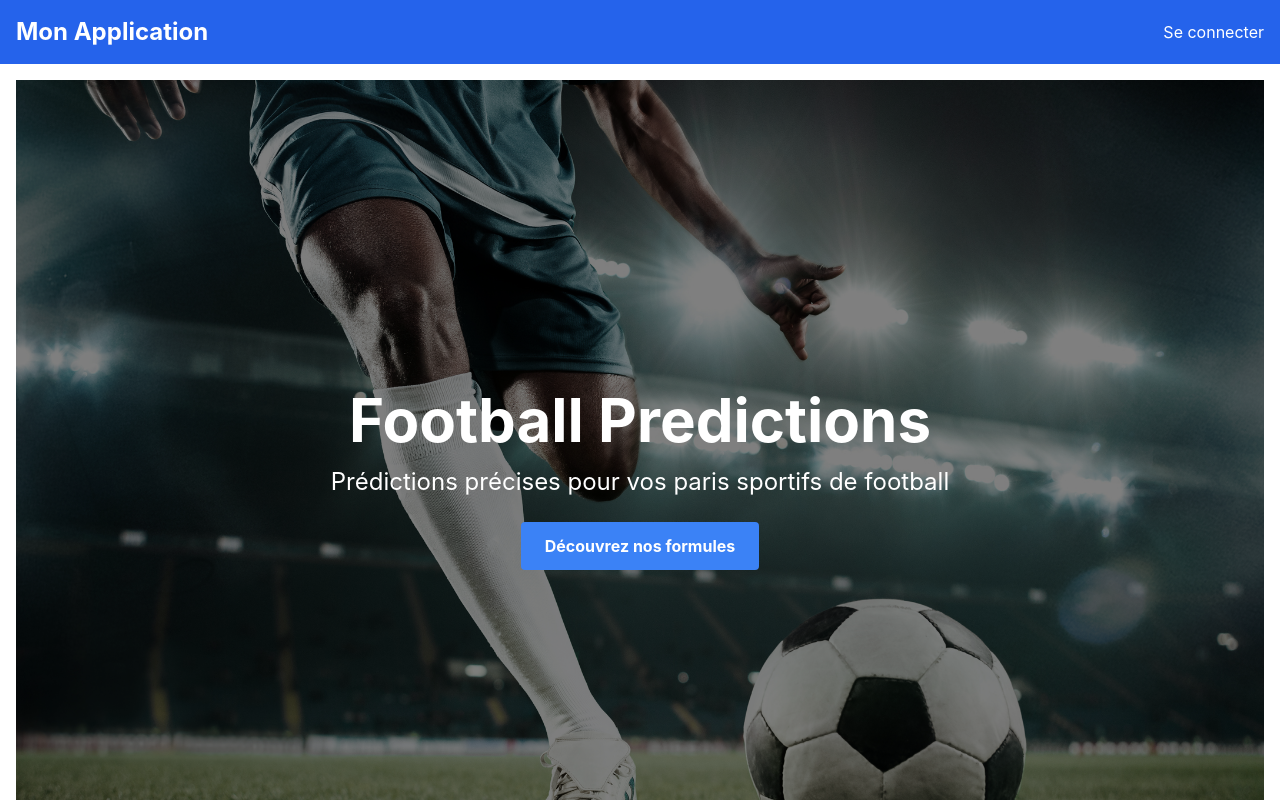
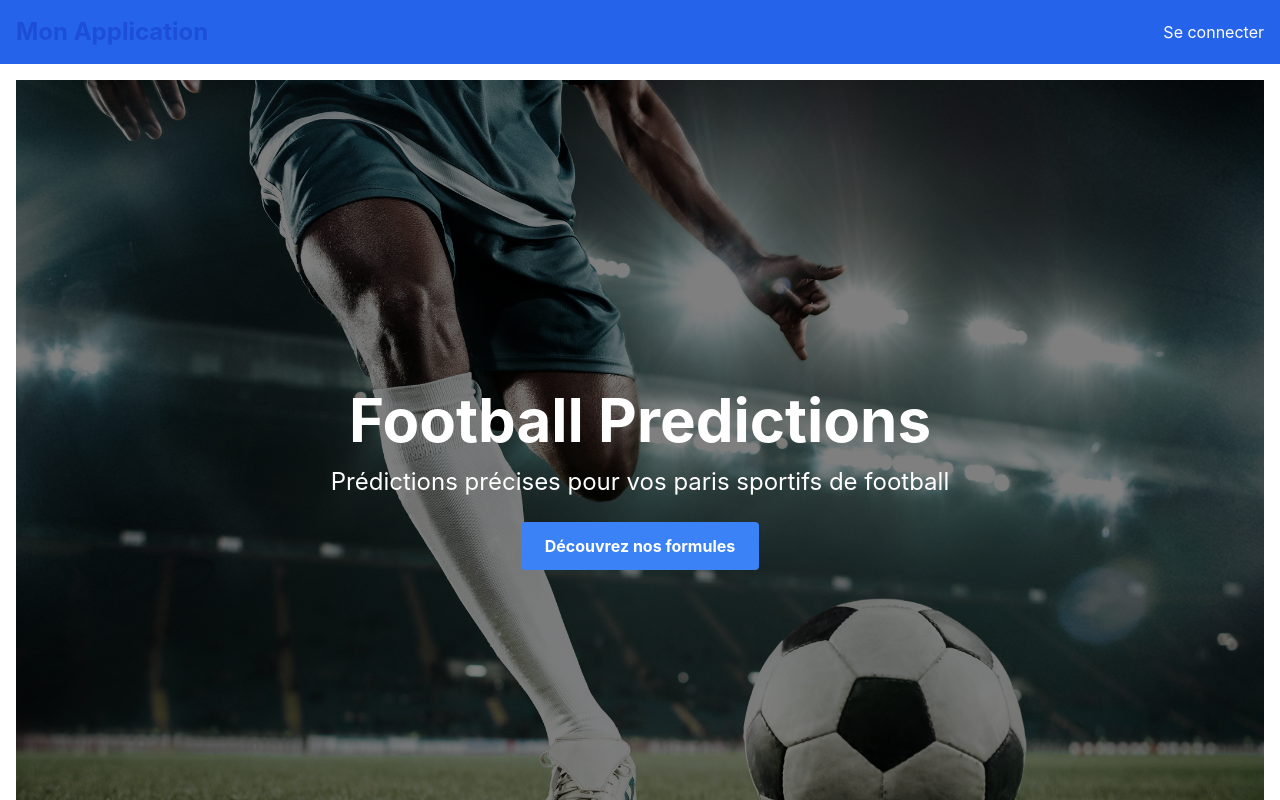
Before and after one commit to Ksper94/my-football, a Next.js app: page / in a window 1280 px wide. Shown: the top 800 px of the page. Built offline with nearby package versions, Linux system fonts and the light colour scheme; no server answers.

Commit message:
Message décrivant vos modifications

```diff
--- a/components/Layout.js
+++ b/components/Layout.js
@@ -1,6 +1,6 @@
 import React from 'react';
 import PropTypes from 'prop-types';
-import Link from 'next/link';
+import Link from 'next/link'; // Import du composant Link
 import { useAuth } from '../context/AuthContext';
 
 export default function Layout({ children }) {
@@ -10,7 +10,10 @@ export default function Layout({ children }) {
     <div className="flex flex-col min-h-screen">
       {/* Header */}
       <header className="bg-blue-600 text-white p-4 flex justify-between items-center">
-        <h1 className="text-2xl font-bold">Mon Application</h1>
+        {/* Ajout du lien vers l'index */}
+        <Link href="/">
+          <h1 className="text-2xl font-bold cursor-pointer">Mon Application</h1>
+        </Link>
         <nav>
           {user ? (
             // Bouton "Dashboard" si connecté
```
